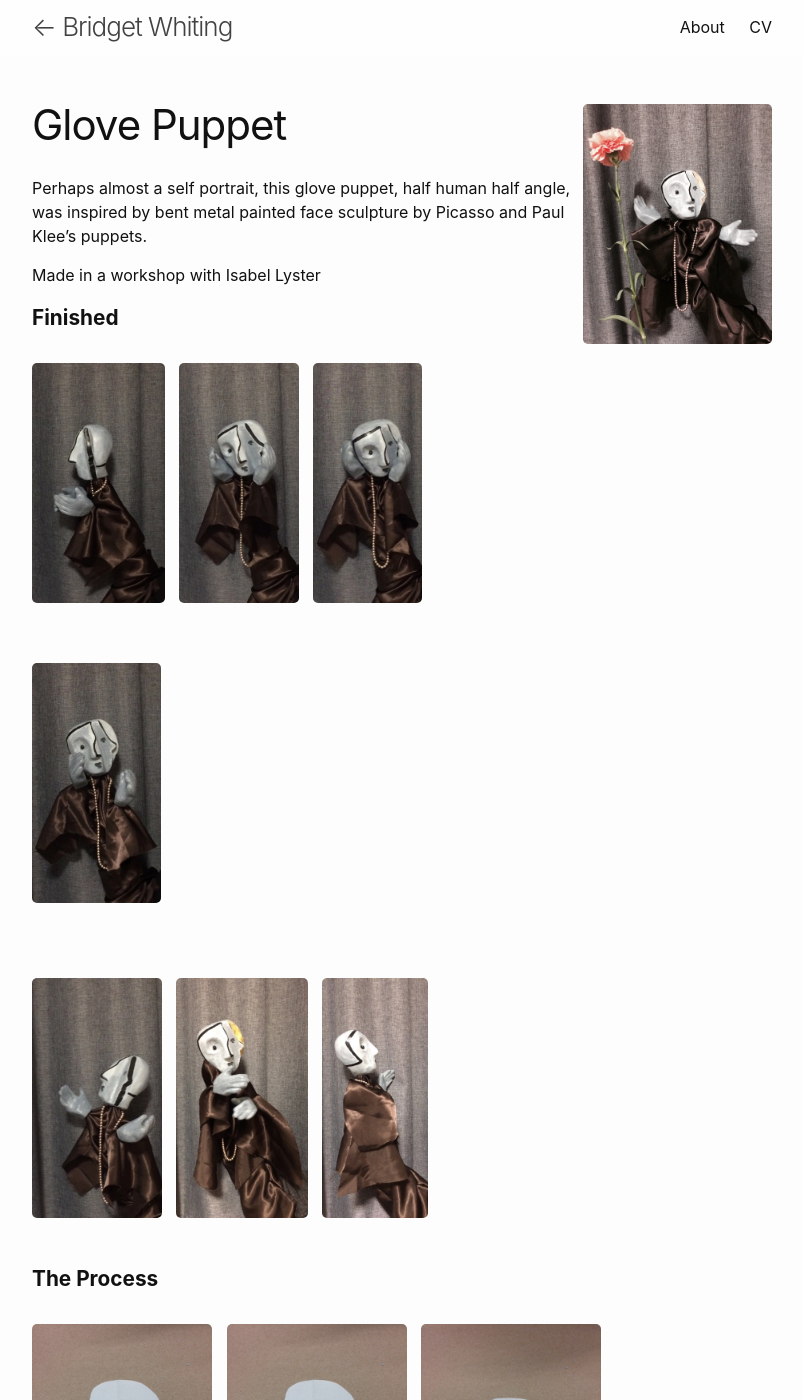
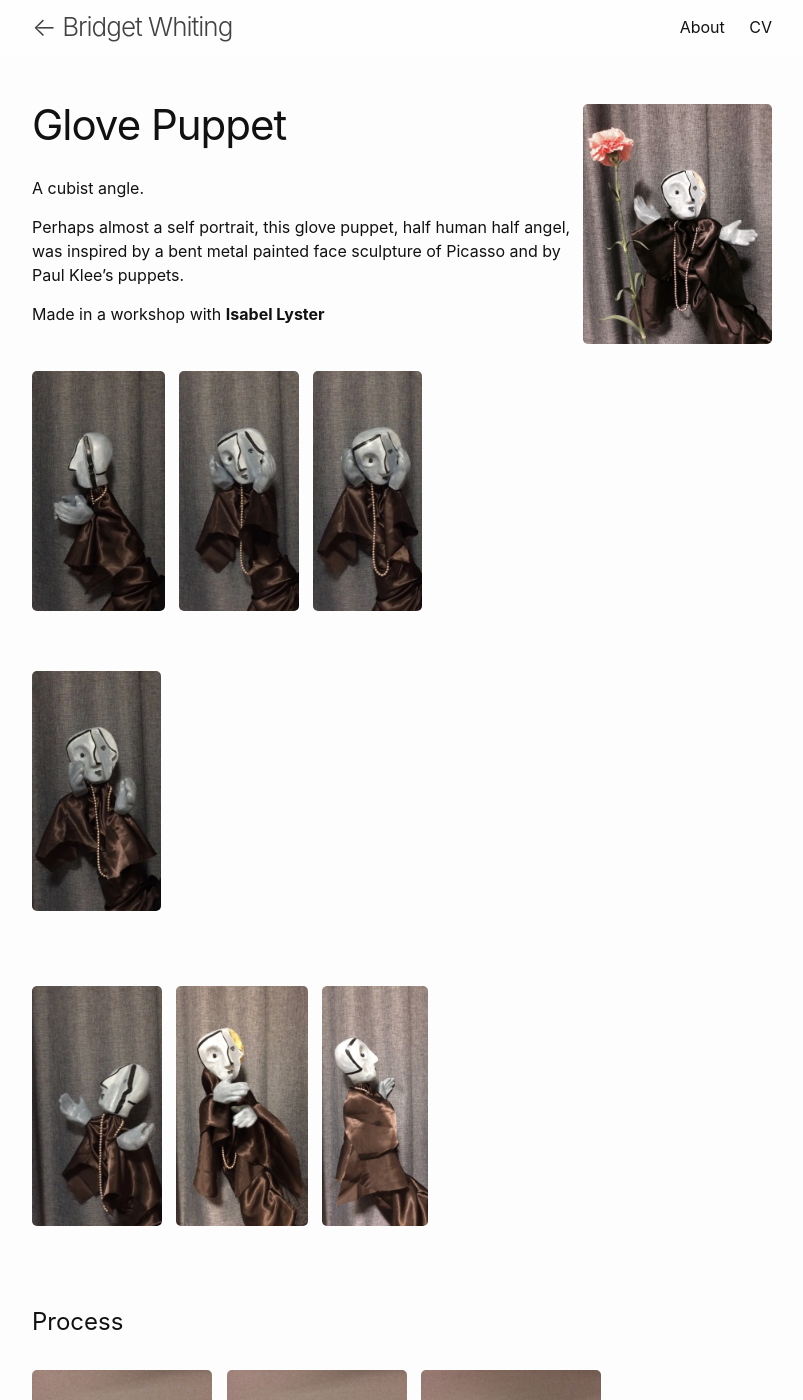
Before and after one commit to markwhiting/bridget, a Jekyll site: the page built from _projects/glove-puppet.markdown, in a window 1280 px wide and 1400 px high. Shown: the whole window, without its empty margins (238-1041 px from the left). Built offline with Jekyll 4.4.1, drawn with Linux system fonts in a browser that asks for light colours.

Commit message:
links and headings

```diff
--- a/_projects/glove-puppet.markdown
+++ b/_projects/glove-puppet.markdown
@@ -4,11 +4,11 @@ image: /assets/GlovePuppet/GP finished 0.jpeg
 end: 2016-11-01
 ---
 
-Perhaps almost a self portrait, this glove puppet, half human half angle, was inspired by bent metal painted face sculpture by Picasso and Paul Klee’s puppets.
+A cubist angle.
 
-Made in a workshop with Isabel Lyster
+Perhaps almost a self portrait, this glove puppet, half human half angel, was inspired by a bent metal painted face sculpture of Picasso and by Paul Klee’s puppets.
 
-## Finished
+Made in a workshop with [Isabel Lyster](https://www.isabellyster.com)
 
 [![Figure]({{ "/assets/GlovePuppet/GP finished 1.jpeg" | absolute_url }})]({{ "/assets big/GlovePuppet/GP finished 1.jpeg" | absolute_url }})
 [![Figure]({{ "/assets/GlovePuppet/GP finished 2.jpeg" | absolute_url }})]({{ "/assets big/GlovePuppet/GP finished 2.jpeg" | absolute_url }})
@@ -21,7 +21,7 @@ Made in a workshop with Isabel Lyster
 [![Figure]({{ "/assets/GlovePuppet/GP finished 7.jpeg" | absolute_url }})]({{ "/assets big/GlovePuppet/GP finished 7.jpeg" | absolute_url }})
 [![Figure]({{ "/assets/GlovePuppet/GP finished 8.jpeg" | absolute_url }})]({{ "/assets big/GlovePuppet/GP finished 8.jpeg" | absolute_url }})
 
-## The Process
+# Process
 
 [![Figure]({{ "/assets/GlovePuppet/GP process 1.jpeg" | absolute_url }})]({{ "/assets big/GlovePuppet/GP process 1.jpeg" | absolute_url }})
 [![Figure]({{ "/assets/GlovePuppet/GP process 1.jpeg" | absolute_url }})]({{ "/assets big/GlovePuppet/GP process 1.jpeg" | absolute_url }})
@@ -39,6 +39,6 @@ Made in a workshop with Isabel Lyster
 [![Figure]({{ "/assets/GlovePuppet/GP process 14.jpeg" | absolute_url }})]({{ "/assets big/GlovePuppet/GP process 14.jpeg" | absolute_url }})
 [![Figure]({{ "/assets/GlovePuppet/GP process 15.jpeg" | absolute_url }})]({{ "/assets big/GlovePuppet/GP process 15.jpeg" | absolute_url }})
 
-## Puppeteer and Puppet
+# Puppeteer and Puppet
 
 [![Figure]({{ "/assets/GlovePuppet/GP puppet and puppeter.jpeg" | absolute_url }})]({{ "/assets big/GlovePuppet/GP puppet and puppeter.jpeg" | absolute_url }})
```
